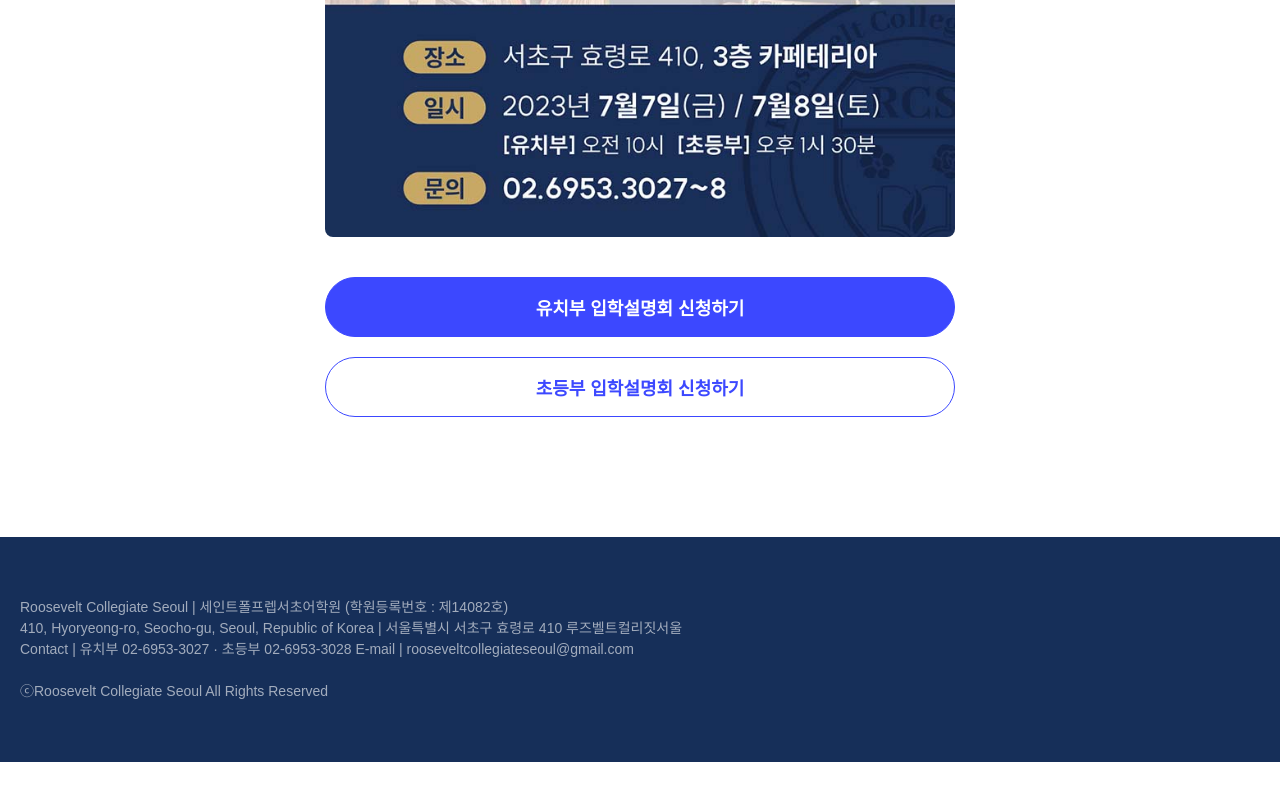
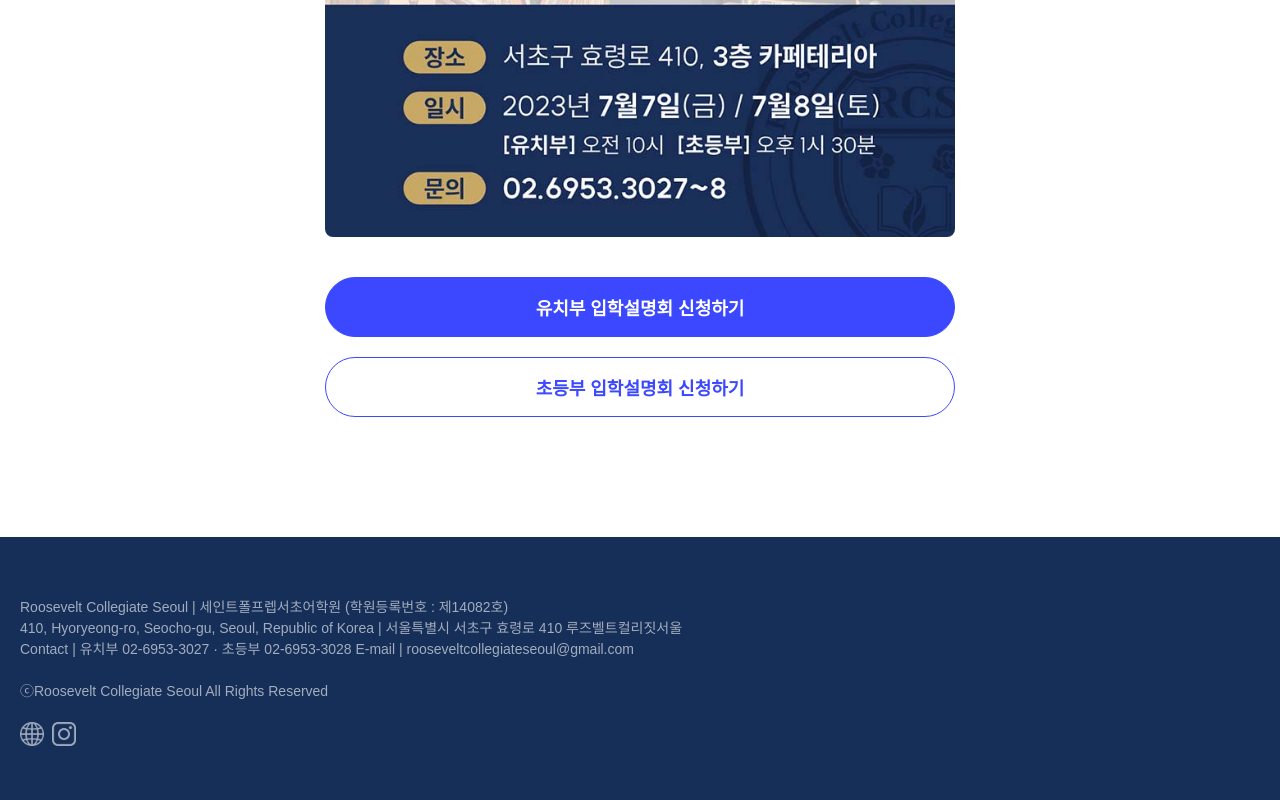
Before and after one commit to aonecompany/rcs, a plain HTML site: page index.html in a window 1280 px wide. Shown: the part 8209-9009 px from the top of the page. Before the commit the page ends 8971 px from the top, so only its background shows below. Drawn offline with nearby package versions, Linux system fonts and the light colour scheme; a web font is replaced by a local one.

Commit message:
Add files via upload

```diff
--- a/index.html
+++ b/index.html
@@ -276,6 +276,10 @@
                 <br>Contact | 유치부 02-6953-3027 · 초등부 02-6953-3028 E-mail | rooseveltcollegiateseoul@gmail.com
                 <br><br>ⓒRoosevelt Collegiate Seoul All Rights Reserved
             </p>
+            <div>
+                <a href="http://www.roocs.org" target="_blank"><img src="img/ic_web_wl.png" alt="웹사이트 바로가기"></a>
+                <a href="https://www.instagram.com/rooseveltcollegiate" target="_blank"><img src="img/ic_instagram_wl.png" alt="인스타그램 바로가기"></a>
+            </div>
         </div>
     </footer>
 </body>
--- a/style.css
+++ b/style.css
@@ -765,6 +765,22 @@
     text-decoration: none;
 }
 
+.footer-wrapper > div{
+    display: flex;
+    justify-content: flex-start;
+    align-items: center;
+    margin-top: var(--gap-s);
+}
+
+.footer-wrapper > div > a > img{
+    width: 24px;
+    opacity: 0.6;
+}
+
+.footer-wrapper > div > a:nth-of-type(1){
+    margin-right: 8px;
+}
+
 @media screen and (max-width: 1320px) {
 
     #facility > .section-wrapper > .facility-title-wrapper {
```
Also changed, not shown: img/ic_instagram_wl.png (added), img/ic_web_wl.png (added).
